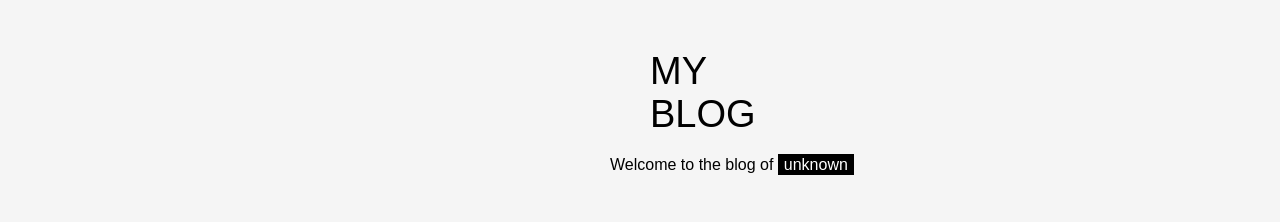
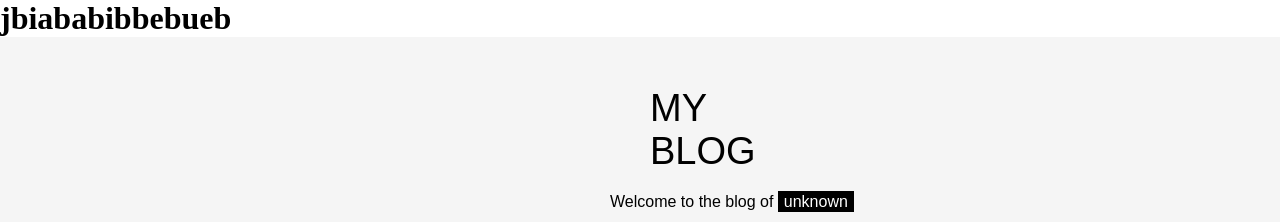
Before and after one commit to sachinkumarpathak/My-Blog, a plain HTML site: page index.html in a window 1280 px wide. Shown: the top 222 px of the page. Drawn offline with Linux system fonts and the light colour scheme.

Commit message:
make change

```diff
--- a/index.html
+++ b/index.html
@@ -8,6 +8,7 @@
     <link rel="stylesheet" href="style.css">
 </head>
 <body>
+    <h1>jbiababibbebueb</h1>
     <section class="header">
         <nav class="navbar">
             <h1>MY BLOG</h1>
```
